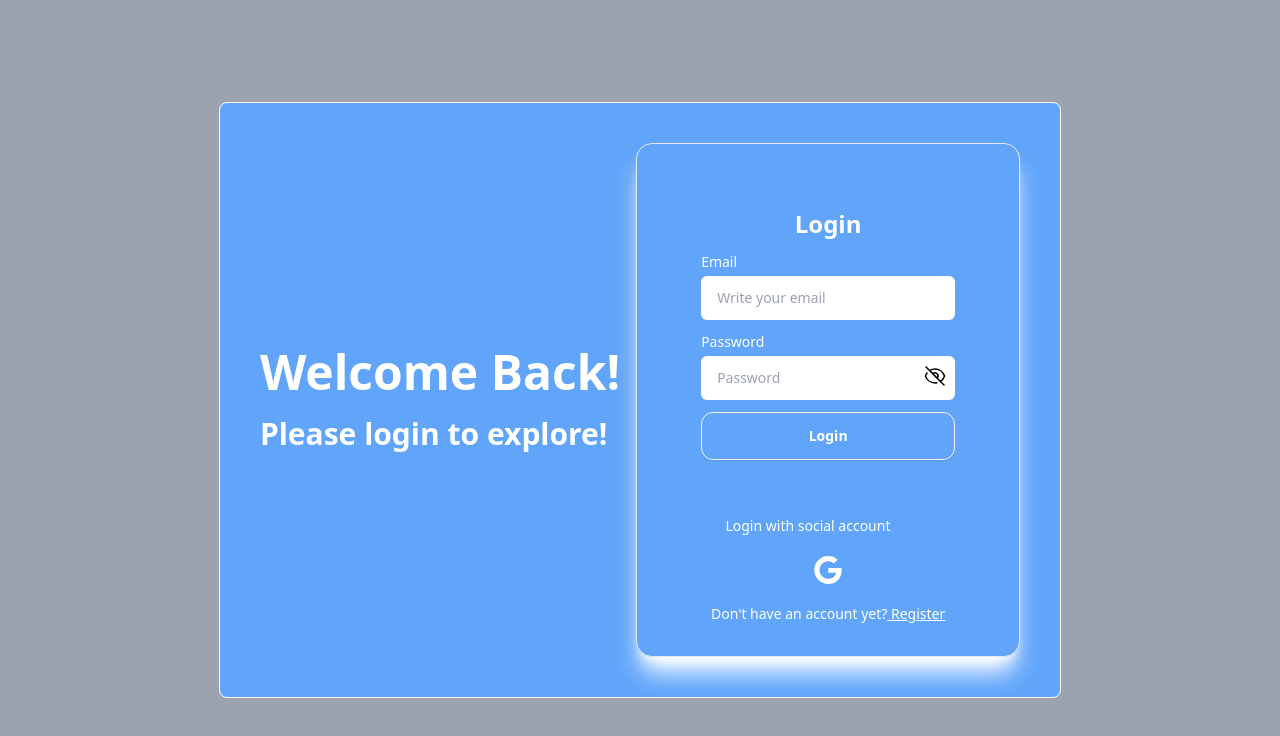
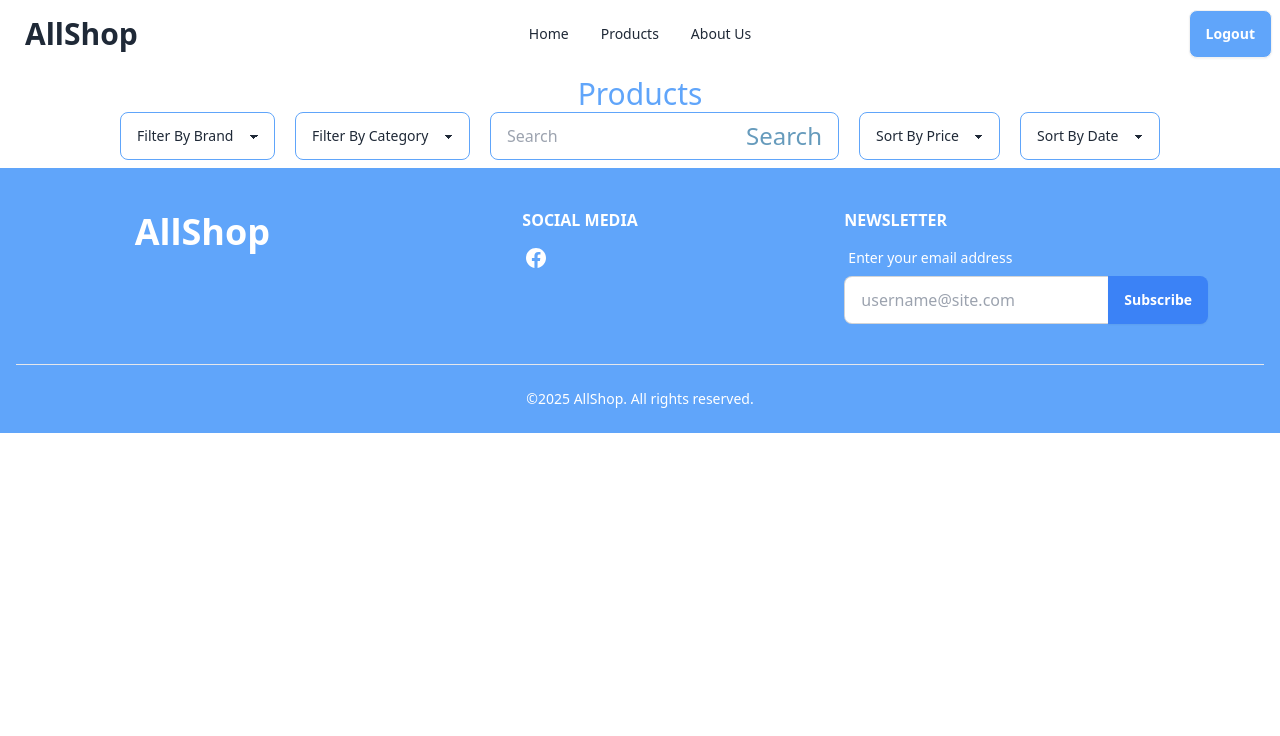
Before and after one commit to Marufhossain07/all-shop-client, a React (Vite) app: page / in a window 1280 px wide. Before the commit this address led to /login. Shown: the top 736 px of the page. Built offline with nearby package versions, Linux system fonts and the light colour scheme; no server answers.

Commit message:
navbar and product section added

```diff
--- a/package.json
+++ b/package.json
@@ -10,6 +10,7 @@
     "preview": "vite preview"
   },
   "dependencies": {
+    "@tanstack/react-query": "^5.51.23",
     "axios": "^1.7.4",
     "firebase": "^10.12.5",
     "react": "^18.3.1",
--- a/src/Routes/Routes.jsx
+++ b/src/Routes/Routes.jsx
@@ -10,7 +10,7 @@ import Home from "../pages/Home";
   const router = createBrowserRouter([
     {
       path: "/",
-      element: <ProtectedRoute><Home></Home></ProtectedRoute>,
+      element: <Home></Home>,
     },
     {
       path: '/login',
--- /dev/null
+++ b/src/components/Card.jsx
@@ -0,0 +1,11 @@
+import React from 'react';
+
+const Card = () => {
+    return (
+        <div>
+
+        </div>
+    );
+};
+
+export default Card;
--- /dev/null
+++ b/src/components/Footer.jsx
@@ -0,0 +1,42 @@
+import React from 'react';
+
+const Footer = () => {
+    return (
+        <footer className="px-4 divide-y text-white mx-auto bg-blue-400">
+            <div className="container flex flex-col justify-around  py-10 mx-auto space-y-8 lg:flex-row lg:space-y-0">
+                <div>
+                    <a className="btn btn-ghost text-4xl font-sedan lg:pl-0 text-white">AllShop</a>
+
+                </div>
+                <div className="grid gap-5 md:grid-cols-2 lg:grid-cols-2  w-1/2 ">
+                    <div className="space-y-3">
+                        <div className="uppercase font-bold font-inter dark:text-gray-900">Social media</div>
+                        <div className="flex justify-start space-x-3">
+                            <a rel="noopener noreferrer" href="https://www.facebook.com/jinvau" title="Facebook" className="flex items-center p-1">
+                                <svg xmlns="http://www.w3.org/2000/svg" fill="currentColor" viewBox="0 0 32 32" className="w-5 h-5 fill-current">
+                                    <path d="M32 16c0-8.839-7.167-16-16-16-8.839 0-16 7.161-16 16 0 7.984 5.849 14.604 13.5 15.803v-11.177h-4.063v-4.625h4.063v-3.527c0-4.009 2.385-6.223 6.041-6.223 1.751 0 3.584 0.312 3.584 0.312v3.937h-2.021c-1.984 0-2.604 1.235-2.604 2.5v3h4.437l-0.713 4.625h-3.724v11.177c7.645-1.199 13.5-7.819 13.5-15.803z"></path>
+                                </svg>
+                            </a>
+
+                        </div>
+                    </div>
+                    <form>
+                        <h6 className="footer-title dark:text-gray-900 font-inter opacity-100 font-bold">Newsletter</h6>
+                        <fieldset className="form-control w-80">
+                            <label className="label">
+                                <span className="label-text text-white font-medium font-inter">Enter your email address</span>
+                            </label>
+                            <div className="join">
+                                <input type="text" placeholder="username@site.com" className="input input-bordered text-black join-item" />
+                                <button className="btn font-inter border-none bg-blue-500 text-white join-item">Subscribe</button>
+                            </div>
+                        </fieldset>
+                    </form>
+                </div>
+            </div>
+            <div className="py-6 text-sm text-center dark:text-gray-600">©2025 AllShop. All rights reserved.</div>
+        </footer>
+    );
+};
+
+export default Footer;
--- a/src/components/Navbar.jsx
+++ b/src/components/Navbar.jsx
@@ -2,7 +2,7 @@ import React, { useContext } from 'react';
 import { AuthContext } from '../AuthProvider/AuthProvider';
 
 const Navbar = () => {
-    const { logOut} = useContext(AuthContext)
+    const { logOut } = useContext(AuthContext)
 
     return (
         <div className="navbar bg-base-100">
@@ -25,18 +25,22 @@ const Navbar = () => {
                     <ul
                         tabIndex={0}
                         className="menu menu-sm dropdown-content bg-base-100 rounded-box z-[1] mt-3 w-52 p-2 shadow">
+                        <li><a>Home</a></li>
                         <li><a>Products</a></li>
+                        <li><a>About Us</a></li>
                     </ul>
                 </div>
-                <a className="btn btn-ghost text-xl">AllShop</a>
+                <a className="btn btn-ghost text-3xl">AllShop</a>
             </div>
             <div className="navbar-center hidden lg:flex">
-                <ul className="menu menu-horizontal px-1">
-                <li><a>Products</a></li>
+                <ul className="menu font-medium menu-horizontal px-1">
+                    <li><a>Home</a></li>
+                    <li><a>Products</a></li>
+                    <li><a>About Us</a></li>
                 </ul>
             </div>
             <div className="navbar-end">
-                <a onClick={logOut} className="btn">Logout</a>
+                <a onClick={logOut} className="btn bg-blue-400 text-white">Logout</a>
             </div>
         </div>
     );
--- a/src/pages/Home.jsx
+++ b/src/pages/Home.jsx
@@ -1,11 +1,15 @@
 import React from 'react';
 import Navbar from '../components/Navbar';
+import Products from './Products';
+import Footer from '../components/Footer';
 
 const Home = () => {
     return (
-        <>
+        <div className='container space-y-2 mx-auto'>
         <Navbar></Navbar>
-        </>
+        <Products></Products>
+        <Footer></Footer>
+        </div>
     );
 };
 
--- a/src/pages/Products.jsx
+++ b/src/pages/Products.jsx
@@ -1,9 +1,72 @@
-import React from 'react';
+import React, { useState } from 'react';
 
 const Products = () => {
+    const [search, setSearch] = useState('');
+    const [searchText, setSearchText] = useState('');
+    const [price, setPrice] = useState('')
+    const [date, setDate] = useState('')
+    const [brand, setBrand] = useState('')
+    const [category, setCategory] = useState('')
+    const handlePrice = (e) => {
+        e.preventDefault()
+        setPrice(e.target.value);
+    }
+    const handleDate = (e) => {
+        e.preventDefault()
+        setDate(e.target.value);
+    }
+    const handleBrand = (e) => {
+        e.preventDefault()
+        setBrand(e.target.value);
+    }
+    const handleCategory = (e) => {
+        e.preventDefault()
+        setCategory(e.target.value);
+    }
+
+
+
+    const handleSearch = e => {
+        e.preventDefault()
+        setSearch(searchText)
+    }
+    console.log(searchText);
+
     return (
         <div>
-            <h3>HI</h3>
+            <h3 className='text-3xl font-medium text-blue-400 text-center'>Products</h3>
+            <div className='flex flex-col  lg:flex-row justify-center items-center  gap-5'>
+                <div className='flex flex-wrap gap-5'>
+                <select onChange={handleBrand} className="select select-info border-blue-400 ">
+                    <option disabled selected>Filter By Brand</option>
+                    <option value={'bata'}>Bata</option>
+                    <option value={'nike'}>Nike</option>
+                </select>
+                <select onChange={handleCategory} className="select select-info  border-blue-400 ">
+                    <option disabled selected>Filter By Category</option>
+                    <option value={'shoe'}>Shoe</option>
+                    <option value={'shirt'}>Shirt</option>
+                </select>
+                </div>
+                <form onSubmit={handleSearch} className=''>
+                    <label className="input    mx-auto border border-blue-400 flex items-center gap-2">
+                        <input onChange={e => setSearchText(e.target.value)} name="search" type="text" value={searchText} className="grow" placeholder="Search" />
+                        <button><p className="text-2xl text-[#669bbc]">Search</p></button>
+                        {/* <button><FaSearch className="text-2xl text-[#669bbc]" /></button> */}
+                    </label>
+                </form>
+                <div className='flex flex-wrap gap-5'>
+                <select onChange={handlePrice} className="select select-info  border-blue-400 ">
+                    <option disabled selected>Sort By Price</option>
+                    <option value={'low'}>Low to High</option>
+                    <option value={'high'}>High to Low</option>
+                </select>
+                <select onChange={handleDate} className="select select-info  border-blue-400">
+                    <option disabled selected>Sort By Date</option>
+                    <option value={'new'}>Newest Fast</option>
+                </select>
+                </div>
+            </div>
         </div>
     );
 };
```
Also changed, not shown: 1 other file (tests, documents, lock files or other folders).
